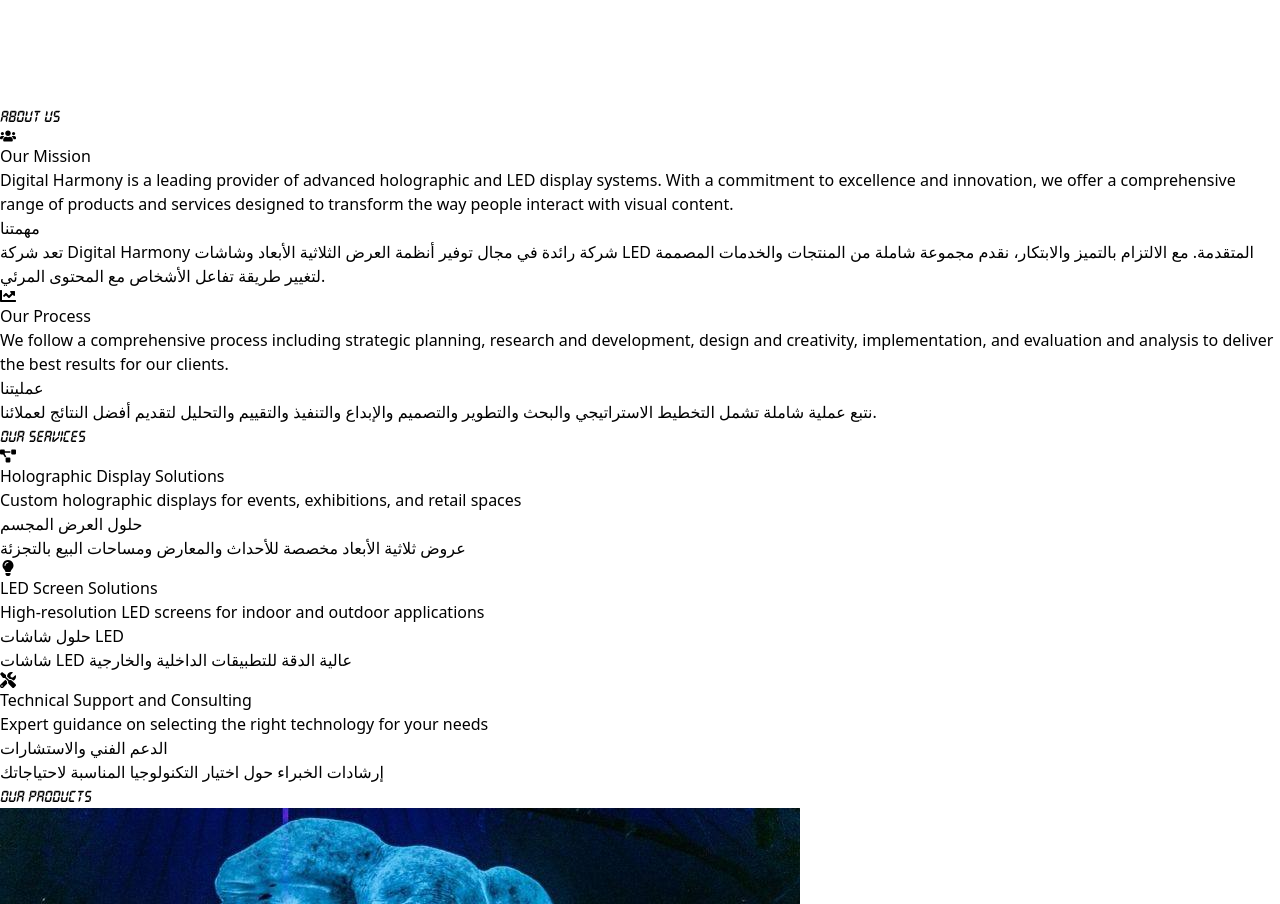
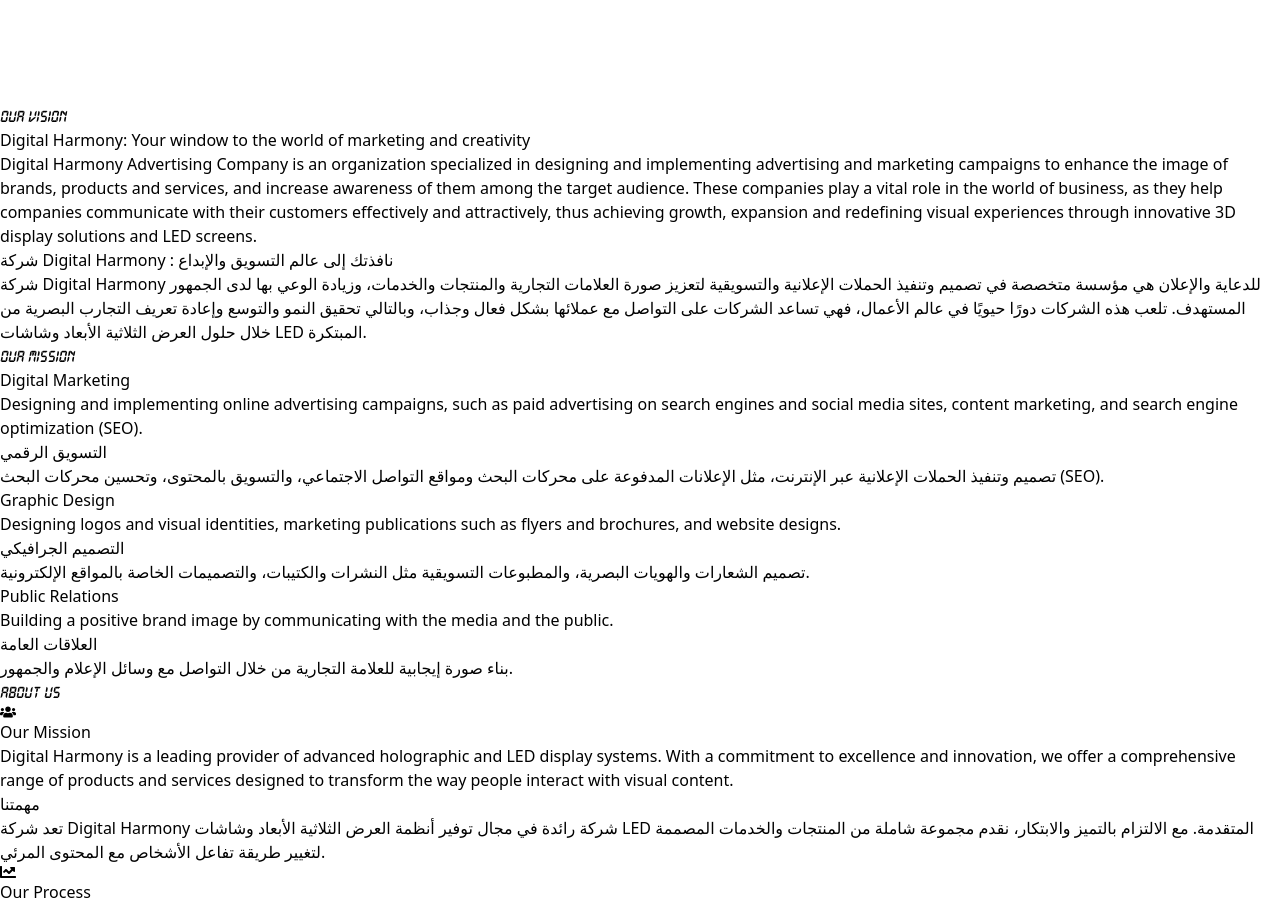
Before and after one commit to jasserabbassi/digitalharmony, a React (Vite) app in the folder digitalharmoney/: page / in a window 1280 px wide. Shown: the part 2233-3137 px from the top of the page. Built offline with nearby package versions, Linux system fonts and the light colour scheme.

Commit message:
latest thing i guess

```diff
--- a/digitalharmoney/src/App.jsx
+++ b/digitalharmoney/src/App.jsx
@@ -7,6 +7,8 @@
 import Values from './components/Values';
 import Footer from './components/Footer';
 import { startTextAnimation } from './TextAnimation';
+import Vision from './components/Vision';
+import Mission from './components/Mission';
 
 
 function App() {
@@ -19,6 +21,8 @@
       <Navbar />
       <Hero />
       <main className="container mx-auto px-4 py-8">
+        <Vision/>
+        <Mission/>
         <About />
         <Services />
         <Products />
--- /dev/null
+++ b/digitalharmoney/src/components/Mission.jsx
@@ -0,0 +1,86 @@
+import React from 'react';
+import { motion } from 'framer-motion';
+
+const Mission = () => {
+  const services = [
+    {
+      title: "Digital Marketing",
+      description: "Designing and implementing online advertising campaigns, such as paid advertising on search engines and social media sites, content marketing, and search engine optimization (SEO).",
+      arabicTitle: "التسويق الرقمي",
+      arabicDescription: "تصميم وتنفيذ الحملات الإعلانية عبر الإنترنت، مثل الإعلانات المدفوعة على محركات البحث ومواقع التواصل الاجتماعي، والتسويق بالمحتوى، وتحسين محركات البحث (SEO)."
+    },
+    {
+      title: "Graphic Design",
+      description: "Designing logos and visual identities, marketing publications such as flyers and brochures, and website designs.",
+      arabicTitle: "التصميم الجرافيكي",
+      arabicDescription: "تصميم الشعارات والهويات البصرية، والمطبوعات التسويقية مثل النشرات والكتيبات، والتصميمات الخاصة بالمواقع الإلكترونية."
+    },
+    {
+      title: "Public Relations",
+      description: "Building a positive brand image by communicating with the media and the public.",
+      arabicTitle: "العلاقات العامة",
+      arabicDescription: "بناء صورة إيجابية للعلامة التجارية من خلال التواصل مع وسائل الإعلام والجمهور."
+    }
+  ];
+
+  return (
+    <section className="min-h-screen bg-gray-900 relative overflow-hidden py-20">
+      <motion.div
+        className="absolute inset-0 bg-gradient-to-br from-black to-gray-900"
+        animate={{
+          backgroundPosition: ['0% 0%', '100% 100%'],
+        }}
+        transition={{
+          duration: 20,
+          repeat: Infinity,
+          repeatType: "reverse"
+        }}
+      />
+
+      <div className="container mx-auto px-4 relative z-10">
+        <motion.h2
+          initial={{ opacity: 0, y: -50 }}
+          whileInView={{ opacity: 1, y: 0 }}
+          transition={{ duration: 0.8 }}
+          className="text-7xl font-bold text-center mb-16 text-amber-400"
+          style={{ fontFamily: 'Stopwatch, sans-serif', fontStyle: 'italic' }}
+        >
+          Our Mission
+        </motion.h2>
+
+        <div className="grid grid-cols-1 gap-16">
+          {services.map((service, index) => (
+            <motion.div
+              key={index}
+              initial={{ opacity: 0, x: index % 2 === 0 ? -100 : 100 }}
+              whileInView={{ opacity: 1, x: 0 }}
+              transition={{ duration: 0.8, delay: index * 0.2 }}
+              className="flex flex-col md:flex-row items-center gap-8 p-8"
+            >
+              <div className="flex-1">
+                <motion.h3
+                  className="text-3xl font-bold text-amber-400 mb-4"
+                  whileHover={{ x: 20 }}
+                  transition={{ duration: 0.3 }}
+                >
+                  {service.title}
+                </motion.h3>
+                <p className="text-gray-300 text-lg mb-6">{service.description}</p>
+                <motion.h4
+                  className="text-3xl font-bold text-amber-400 text-right mb-4"
+                  whileHover={{ x: -20 }}
+                  transition={{ duration: 0.3 }}
+                >
+                  {service.arabicTitle}
+                </motion.h4>
+                <p className="text-gray-300 text-lg text-right">{service.arabicDescription}</p>
+              </div>
+            </motion.div>
+          ))}
+        </div>
+      </div>
+    </section>
+  );
+};
+
+export default Mission;
--- /dev/null
+++ b/digitalharmoney/src/components/Vision.jsx
@@ -0,0 +1,57 @@
+import React from 'react';
+import { motion } from 'framer-motion';
+
+const Vision = () => {
+  return (
+    <section className="min-h-screen bg-gray-900 relative overflow-hidden py-20">
+      <motion.div
+        className="absolute inset-0 bg-gradient-to-br from-gray-900 to-black"
+        animate={{
+          backgroundPosition: ['0% 0%', '100% 100%'],
+        }}
+        transition={{
+          duration: 20,
+          repeat: Infinity,
+          repeatType: "reverse"
+        }}
+      />
+
+      <div className="container mx-auto px-4 relative z-10">
+        <motion.h2
+          initial={{ opacity: 0, y: -50 }}
+          whileInView={{ opacity: 1, y: 0 }}
+          transition={{ duration: 0.8 }}
+          className="text-7xl font-bold text-center mb-16 text-amber-400"
+          style={{ fontFamily: 'Stopwatch, sans-serif', fontStyle: 'italic' }}
+        >
+          Our Vision
+        </motion.h2>
+
+        <div className="grid grid-cols-1 gap-16">
+          <motion.div
+            initial={{ opacity: 0, x: -100 }}
+            whileInView={{ opacity: 1, x: 0 }}
+            transition={{ duration: 0.8 }}
+            className="text-center space-y-8"
+          >
+            <p className="text-gray-300 text-xl leading-relaxed">
+              Digital Harmony: Your window to the world of marketing and creativity
+            </p>
+            <p className="text-gray-300 text-lg leading-relaxed">
+              Digital Harmony Advertising Company is an organization specialized in designing and implementing advertising and marketing campaigns to enhance the image of brands, products and services, and increase awareness of them among the target audience. These companies play a vital role in the world of business, as they help companies communicate with their customers effectively and attractively, thus achieving growth, expansion and redefining visual experiences through innovative 3D display solutions and LED screens.
+            </p>
+            <div className="text-right mt-8">
+              <h3 className="text-3xl font-bold text-amber-400 mb-4">
+                شركة Digital Harmony : نافذتك إلى عالم التسويق والإبداع
+              </h3>
+              <p className="text-gray-300 text-lg">
+                شركة Digital Harmony للدعاية والإعلان هي مؤسسة متخصصة في تصميم وتنفيذ الحملات الإعلانية والتسويقية لتعزيز صورة العلامات التجارية والمنتجات والخدمات، وزيادة الوعي بها لدى الجمهور المستهدف. تلعب هذه الشركات دورًا حيويًا في عالم الأعمال، فهي تساعد الشركات على التواصل مع عملائها بشكل فعال وجذاب، وبالتالي تحقيق النمو والتوسع وإعادة تعريف التجارب البصرية من خلال حلول العرض الثلاثية الأبعاد وشاشات LED المبتكرة.
+              </p>
+            </div>
+          </motion.div>
+        </div>
+      </div>
+    </section>
+  );
+};
+export default Vision;
```
